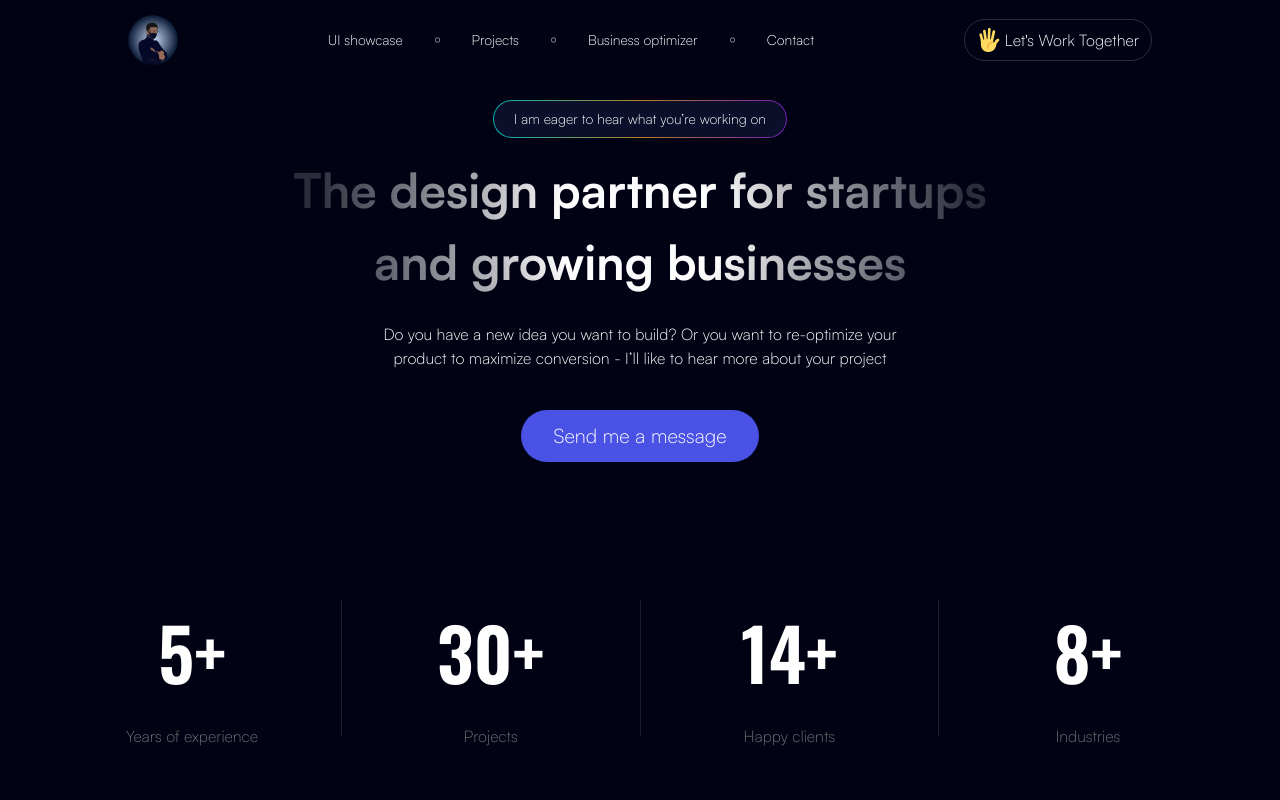
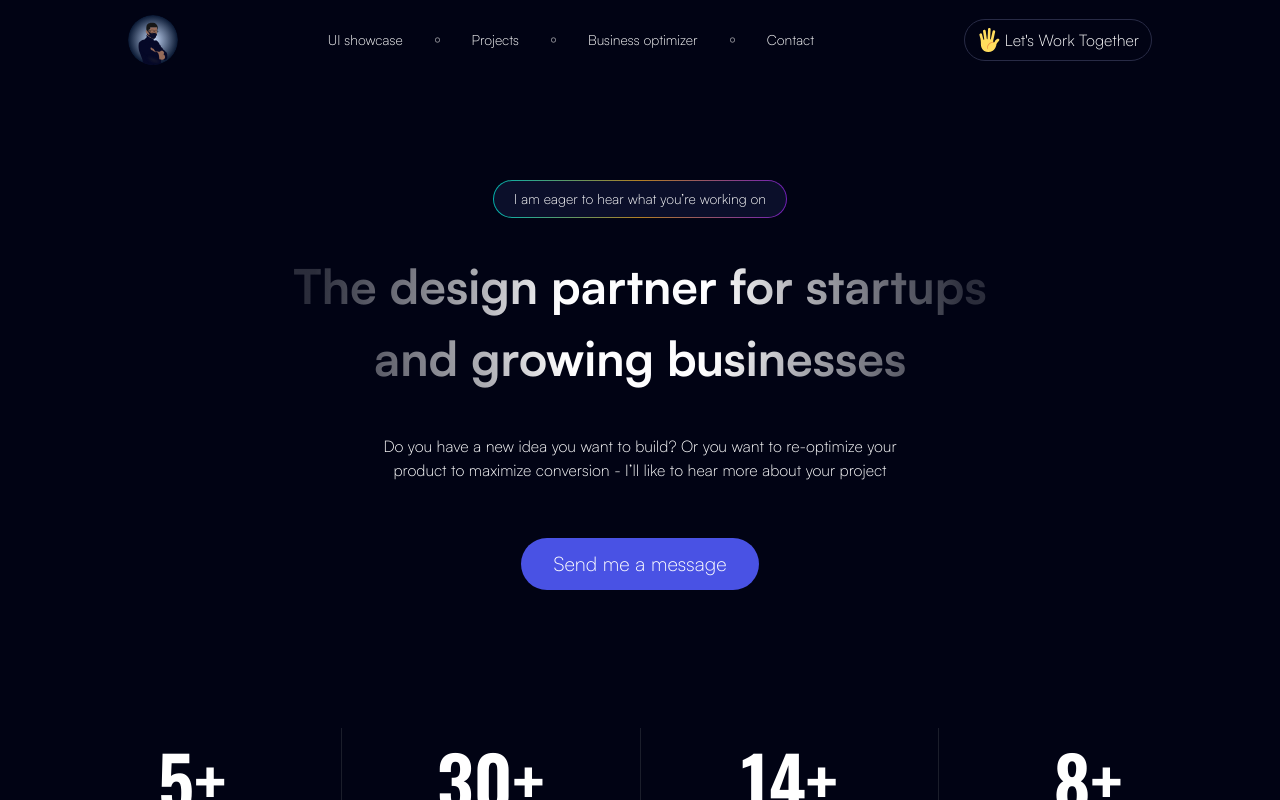
Before and after one commit to LollyTim/popsabeys-portfolio, a React (Create React App) app: page / in a window 1280 px wide. Shown: the top 800 px of the page. Built offline with nearby package versions, Linux system fonts and the light colour scheme; a web font is replaced by a local one.

Commit message:
menu update

```diff
--- a/src/components/Hero.jsx
+++ b/src/components/Hero.jsx
@@ -4,7 +4,7 @@ import { motion } from "framer-motion";
 const Hero = () => {
   return (
     <>
-      <div className=" xl:w-[60%] w-[80%] justify-center items-center mx-auto mt-[100px] gap-4 max-h-screen overflow-hidden mb-10">
+      <div className=" xl:w-[60%] w-[80%] justify-center items-center mx-auto gap-4 lg:mt-[180px] max-h-[93vh] mt-32 overflow-hidden flex flex-col  ">
         <motion.div
           className="gradBorder mx-auto p-[1px] items-center w-fit text-center rounded-full mb-4"
           initial={{ y: -100, opacity: 0 }}
```
